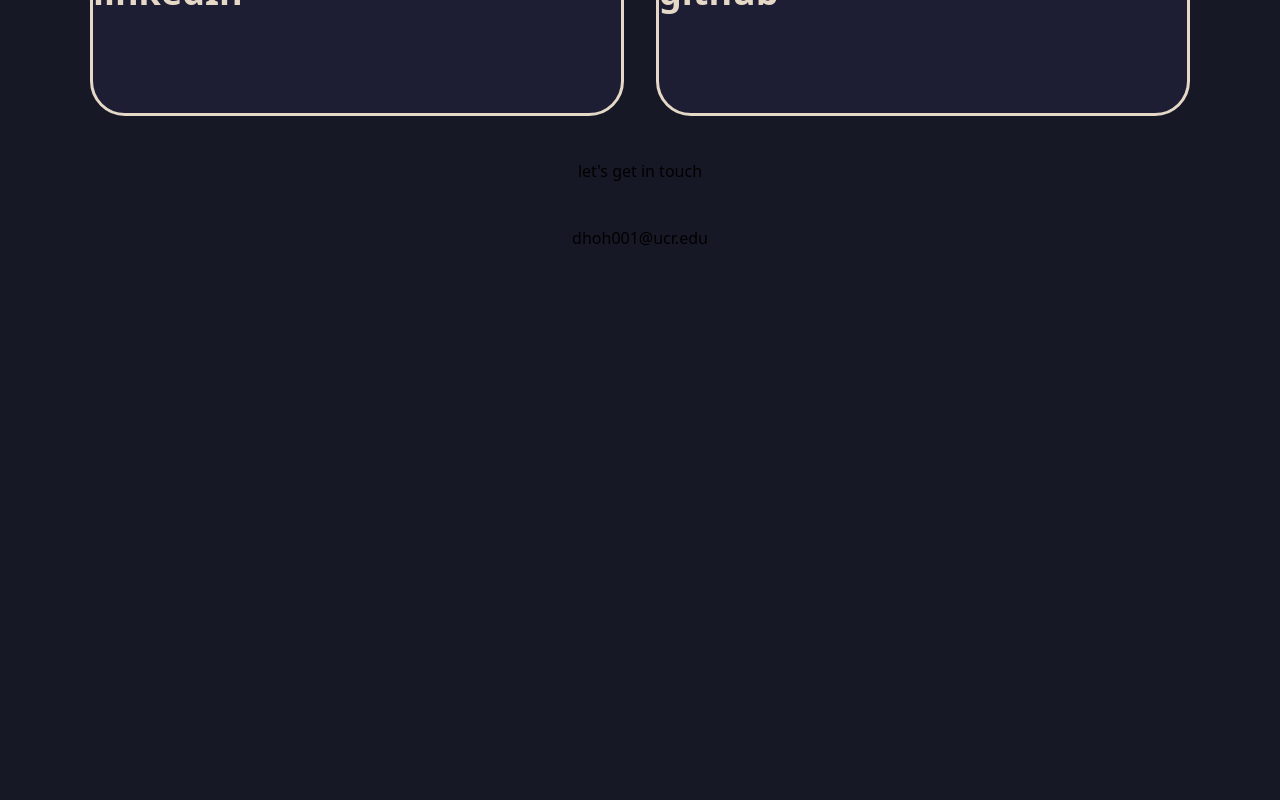
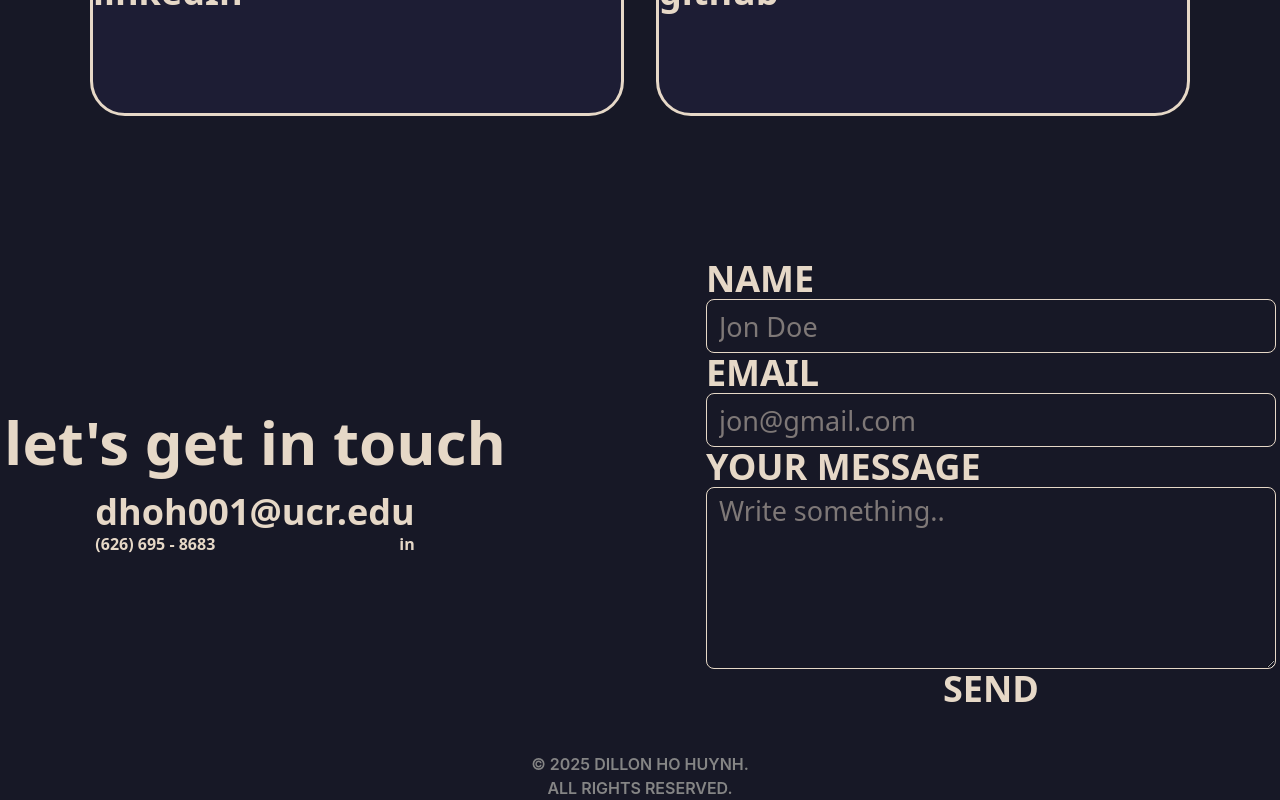
Before and after one commit to dillonhoh/Personal-Website, a React (Vite) app: page / in a window 1280 px wide. Shown: the part 1510-2310 px from the top of the page. Before the commit the page ends 1760 px from the top, so only its background shows below. Built offline with nearby package versions, Linux system fonts and the light colour scheme.

Commit message:
contact form styling

```diff
--- a/src/App.jsx
+++ b/src/App.jsx
@@ -6,7 +6,8 @@ import LifeWheel from './components/LifeWheel.jsx'
 import Intro from './components/Intro.jsx'
 import ButtonMap from './components/ButtonMap.jsx';
 import ContactDisplay from './components/ContactDisplay';
-
+import Copyright
+ from './components/Copyright.jsx';
 export default function App() {
   return (
     <div className="app-container ">
@@ -14,6 +15,7 @@ export default function App() {
       <Intro />
       <ButtonMap />
       <ContactDisplay />
+      <Copyright />
     </div>
   )
 };
--- a/src/components/ButtonMap.jsx
+++ b/src/components/ButtonMap.jsx
@@ -14,7 +14,7 @@ export default function ButtonMap () {
                 <Buttons
                     subText ="come look at my"
                     text ="projects"
-                    link="https://www.depop.com/mojoh/"
+                    link="https://github.com/dillonhoh?tab=repositories"
                     name="col-span-6 row-span-3"
                     />
                 <Buttons
@@ -33,7 +33,7 @@ export default function ButtonMap () {
                 <Buttons
                     subText ="this is my"
                     text ="resume"
-                    link="https://www.google.ca/maps/place/Los+Angeles,+CA/@34.0200393,-118.7413578,10z/data=!3m1!4b1!4m6!3m5!1s0x80c2c75ddc27da13:0xe22fdf6f254608f4!8m2!3d34.0549076!4d-118.242643!16s%2Fm%2F030qb3t?entry=ttu&g_ep=EgoyMDI1MDMwOC4wIKXMDSoASAFQAw%3D%3D"
+                    link="/ResumeDillon2024.pdf"
                     name="col-span-4 row-span-3"
                     />
                 <Buttons
--- a/src/components/ContactDisplay.jsx
+++ b/src/components/ContactDisplay.jsx
@@ -1,13 +1,12 @@
-export default function ContactText(){
+import ContactText from "./ContactText"
+import ContactForm from "./ContactForm"
+export default function ContactDisplay(){
 
 
     return(
-        <>
-            <div>let's get in touch</div>
-                    <h1>dhoh001@ucr.edu</h1>
-
-
-        </>
-
+        <div className="contact-display">
+            <ContactText />
+            <ContactForm />
+        </div>
     )
 }
--- /dev/null
+++ b/src/components/ContactForm.jsx
@@ -0,0 +1,29 @@
+
+export default function ContactForm(){
+
+
+    return(
+        <form className="contact-form text-[#E6D8C7] font-semibold text-4xl">
+            <label>NAME</label>
+            <input type="text"
+                placeholder ="Jon Doe"
+                className="contact border rounded-lg focus: outline-none focus:border-[#A6D8C7] px-3 py-2 pt-1"/>
+
+            <label>EMAIL</label>
+            <input type="text"
+                placeholder ="jon@gmail.com"
+                className="contact border rounded-lg focus: outline-none focus:border-[#A6D8C7] px-3 py-2 pt-1"/>
+
+            <label>YOUR MESSAGE</label>
+            <textarea
+                placeholder ="Write something.."
+                rows="4"
+                cols="10"
+                maxlength="350"
+                className="contact border rounded-lg focus: outline-none focus:border-[#A6D8C7] px-3 py-3 pt-2"/>
+            <button>SEND</button>
+
+        </form>
+
+    )
+}
--- /dev/null
+++ b/src/components/ContactText.jsx
@@ -0,0 +1,20 @@
+
+export default function ContactText(){
+
+
+    return(
+        <>
+            <div className="text-center mr-[200px] ">
+                <h1 className="text-[#E6D8C7] text-6xl font-bold mb-[20px]">let's get in touch</h1>
+                <div className="contact-text">
+                <h1 className="email text-[#E6D8C7] text-4xl font-bold">dhoh001@ucr.edu</h1>
+                    <div className="contact-container font-bold">
+                        <span>(626) 695 - 8683</span>
+                        <span>in</span>
+                    </div>
+                </div>
+            </div>
+        </>
+
+    )
+}
--- /dev/null
+++ b/src/components/Copyright.jsx
@@ -0,0 +1,12 @@
+export default function Copyright() {
+    return(
+        <div className="font-['Inter',_sans-serif] text-[#858585] font-[600] flex flex-col items-center">
+            <div>
+            © 2025 DILLON HO HUYNH.
+            </div>
+            <div>
+            ALL RIGHTS RESERVED.
+            </div>
+        </div>
+    )
+}
--- a/src/styles.css
+++ b/src/styles.css
@@ -130,3 +130,31 @@ body {
 .buttons:hover .buttonText {
     color: #171826;
 }
+.contact-display {
+    display: flex;
+    margin-top: 100px;
+    align-items: center;
+}
+
+.contact-text {
+    text-align: center;
+    display: inline-block
+}
+.contact-container {
+    display: flex;
+    justify-content: space-between;
+    color: #E6D8C7;
+}
+
+.contact-form {
+    display: flex;
+    flex-direction: column;
+}
+.line1 {
+    background: white;
+}
+
+.contact::placeholder {
+    font-weight: 100;
+    font-size: 27px;
+}
```
Also changed, not shown: 1 other file (tests, documents, lock files or other folders).
